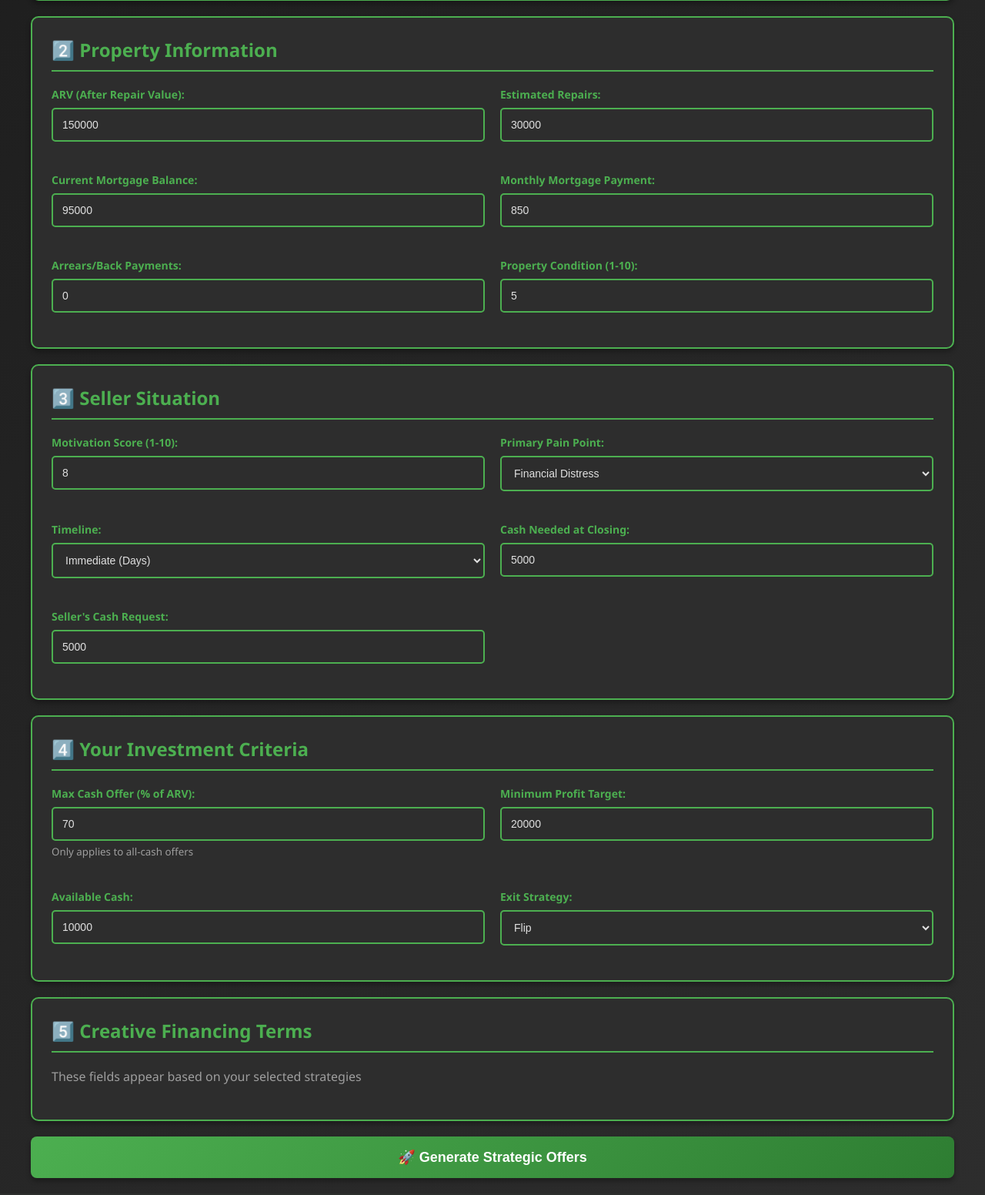
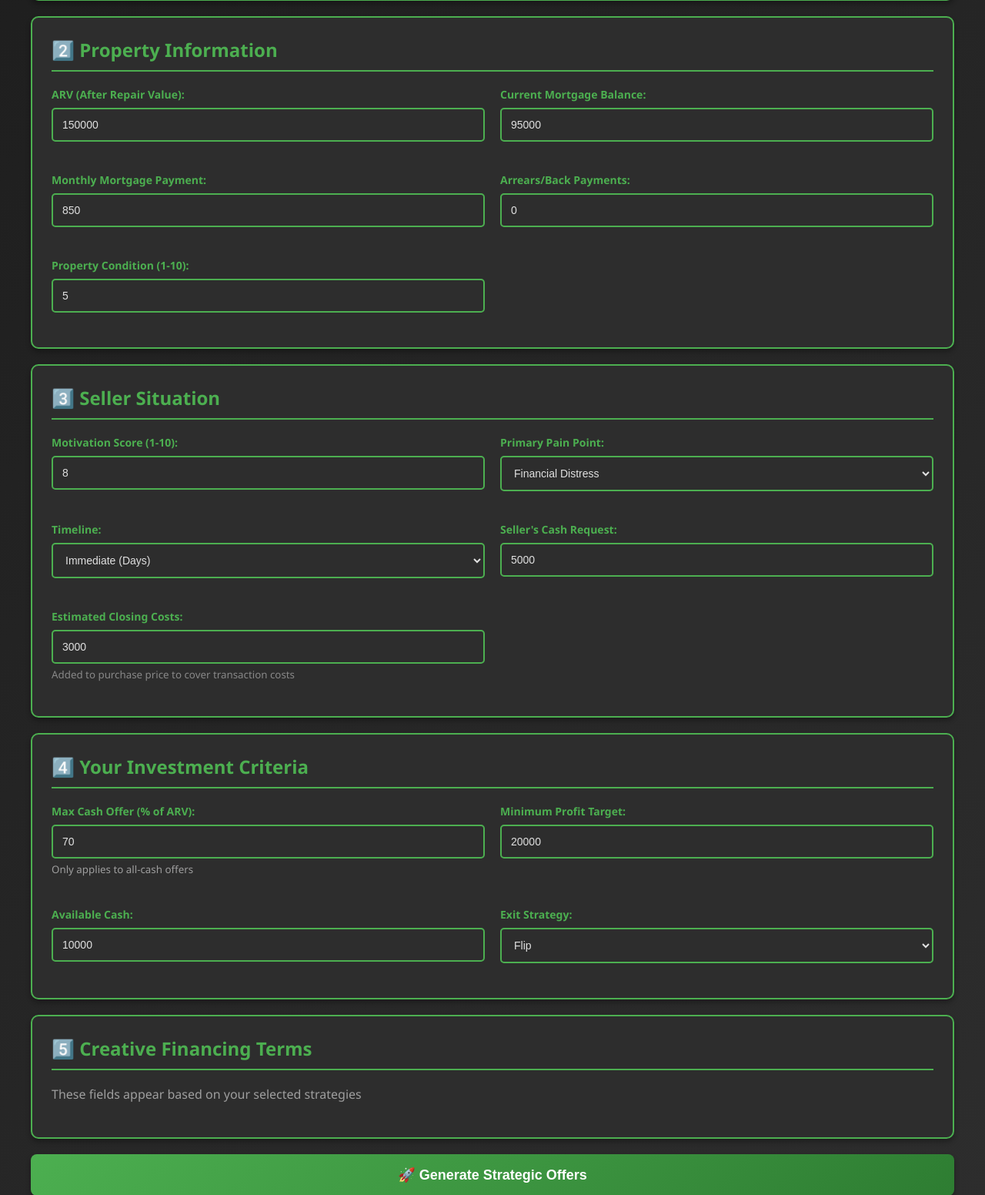
Before and after one commit to CommandoREI/ai-offer-creator, a Flask app: page / in a window 1280 px wide. Shown: the part 966-2518 px from the top of the page at 77% size. Run offline with Flask 3, Linux system fonts and the light colour scheme.

Commit message:
Update index.html
Simplified fields

```diff
--- a/templates/index.html
+++ b/templates/index.html
@@ -548,10 +548,7 @@
                         <label>ARV (After Repair Value):</label>
                         <input type="number" id="arv" placeholder="150000" value="150000">
                     </div>
-                    <div class="form-group">
-                        <label>Estimated Repairs:</label>
-                        <input type="number" id="repairs" placeholder="30000" value="30000">
-                    </div>
+
                     <div class="form-group">
                         <label>Current Mortgage Balance:</label>
                         <input type="number" id="mortgage_balance" placeholder="95000" value="95000">
@@ -601,12 +598,13 @@
                         </select>
                     </div>
                     <div class="form-group">
-                        <label>Cash Needed at Closing:</label>
-                        <input type="number" id="cash_needed" placeholder="5000" value="5000">
+                        <label>Seller's Cash Request:</label>
+                        <input type="number" id="seller_cash_request" placeholder="5000" value="5000">
                     </div>
                     <div class="form-group">
-                        <label>Seller's Cash Request:</label>
-                        <input type="number" id="seller_cash_request" placeholder="5000" value="5000">
+                        <label>Estimated Closing Costs:</label>
+                        <input type="number" id="closing_costs" placeholder="3000" value="3000">
+                        <small style="color: #888; display: block; margin-top: 5px;">Added to purchase price to cover transaction costs</small>
                     </div>
                 </div>
             </div>
@@ -868,7 +866,6 @@
                 offer_a_weight: document.getElementById('weight1').value,
                 offer_b_weight: document.getElementById('weight2').value,
                 arv: document.getElementById('arv').value,
-                repairs: document.getElementById('repairs').value,
                 mortgage_balance: document.getElementById('mortgage_balance').value,
                 arrears: document.getElementById('arrears').value,
                 monthly_payment: document.getElementById('monthly_payment').value,
@@ -876,8 +873,8 @@
                 motivation: document.getElementById('motivation_score').value,
                 pain_point: document.getElementById('pain_point').value,
                 timeline: document.getElementById('timeline').value,
-                cash_needed: document.getElementById('cash_needed').value,
                 seller_cash_request: document.getElementById('seller_cash_request').value,
+                closing_costs: document.getElementById('closing_costs').value,
                 max_offer_pct: document.getElementById('max_offer_percent').value,
                 min_profit: document.getElementById('min_profit').value,
                 available_cash: document.getElementById('available_cash').value,
```
